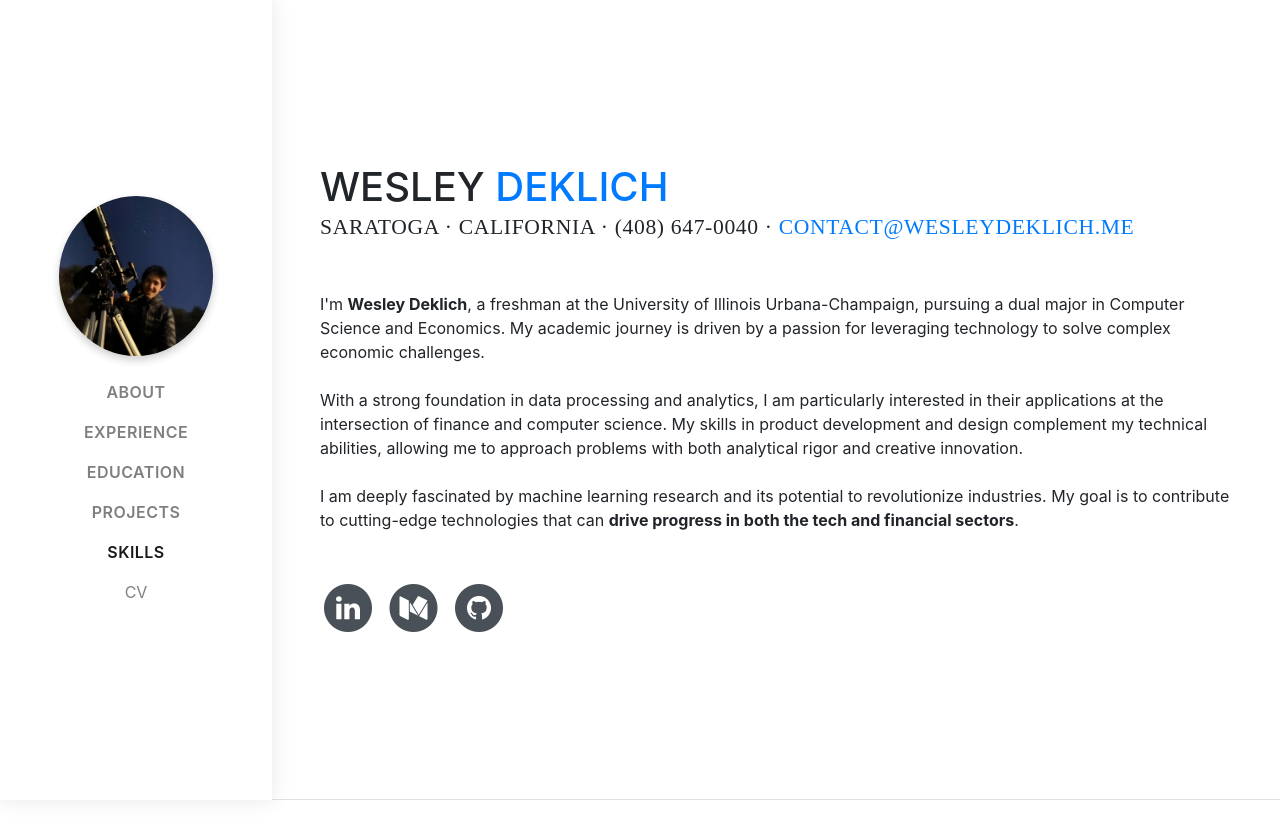
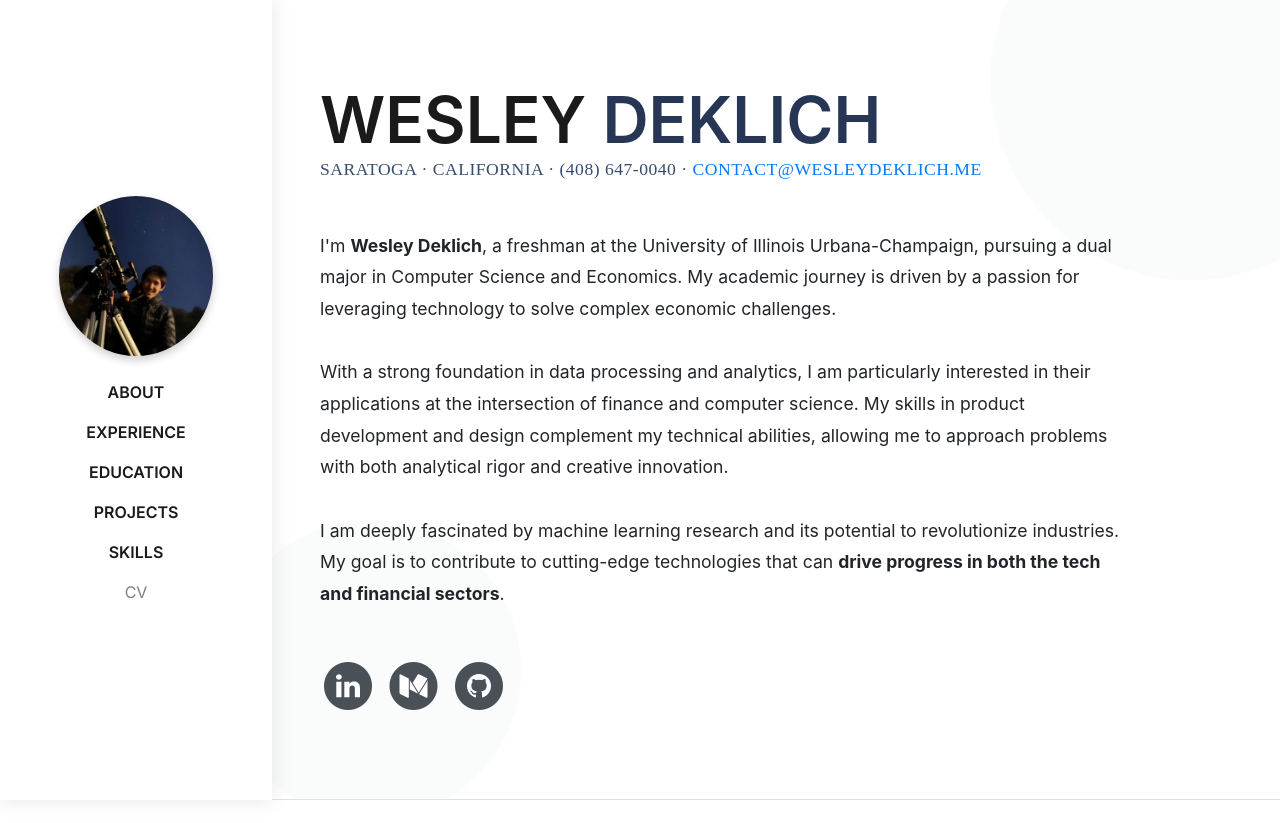
Before and after one commit to Wesley3141/cv, a website with bundled scripts: page index.html in a window 1280 px wide. Shown: the top 823 px of the page. Built offline with nearby package versions, Linux system fonts and the light colour scheme; a web font is replaced by a local one.

Commit message:
Update main.css

```diff
--- a/css/main.css
+++ b/css/main.css
@@ -1,12 +1,17 @@
 :root {
-    --bg-color: #f8f7f3; /* Cream background */
-    --text-color: #333333; /* Dark gray text */
-    --accent-color: #2c4a3e; /* Dark forest green accent */
-    --hover-color: #3e6859; /* Lighter forest green for hover */
+    --bg-color: #ffffff; /* Clean white background */
+    --text-color: #1a1a1a; /* Almost black text */
+    --accent-color: #273655; /* Sleek dark blue */
+    --hover-color: #364b6e; /* Slightly lighter blue for hover */
+    --light-gray: #f8f9fa; /* Light gray for sections */
+    --border-color: #e9ecef; /* Light gray for borders */
+}
+
+body, h1, h2, h3, h4, h5, h6, .subheading, button, input, textarea, .nav-link {
+    font-family: 'Inter', -apple-system, BlinkMacSystemFont, sans-serif;
 }
 
 body {
-    font-family: 'Inter', sans-serif;
     background-color: var(--bg-color);
     color: var(--text-color);
     line-height: 1.6;
@@ -14,8 +19,7 @@ body {
 }
 
 h1, h2, h3, h4, h5, h6 {
-    font-family: 'Inter', sans-serif;
-    font-weight: 300;
+    font-weight: 400;
     color: var(--text-color);
     text-transform: none;
 }
@@ -30,31 +34,29 @@ h2 {
 }
 
 .subheading {
-    font-family: 'Inter', sans-serif;
     font-size: 1rem;
     font-weight: 300;
     text-transform: none;
     letter-spacing: 0.03em;
+    color: var(--hover-color);
 }
 
 a {
     color: var(--accent-color);
-    transition: color 0.3s ease, transform 0.3s ease;
+    text-decoration: none;
+    transition: color 0.2s ease, transform 0.2s ease;
 }
 
-a:hover, a:focus, a:active {
+a:hover {
     color: var(--hover-color);
-    transform: translateY(-2px);
 }
 
 .list-social-icons a {
-    color: var(--text-color);
-    transition: color 0.3s ease, transform 0.3s ease;
+    color: var(--accent-color);
 }
 
 .list-social-icons a:hover {
-    color: var(--accent-color);
-    transform: scale(1.1);
+    color: var(--hover-color);
 }
 
 .list-icons {
@@ -72,7 +74,7 @@ a:hover, a:focus, a:active {
 
 #sideNav {
     background-color: var(--bg-color);
-    box-shadow: 0 0 15px rgba(0,0,0,0.05);
+    box-shadow: 0 0 20px rgba(0,0,0,0.05);
     transition: box-shadow 0.3s ease;
 }
 
@@ -81,15 +83,12 @@ a:hover, a:focus, a:active {
 }
 
 #sideNav .navbar-nav .nav-item .nav-link {
-    font-weight: 300;
-    text-transform: none;
-    letter-spacing: 0.03em;
-    transition: color 0.3s ease, padding-left 0.3s ease;
+    font-weight: 400;
+    color: var(--text-color);
 }
 
 #sideNav .navbar-nav .nav-item .nav-link:hover {
     color: var(--accent-color);
-    padding-left: 5px;
 }
 
 @media (min-width: 992px) {
@@ -114,14 +113,14 @@ a:hover, a:focus, a:active {
 }
 
 section.resume-section {
-    border-bottom: 1px solid #e0e0e0;
+    border-bottom: 1px solid var(--border-color);
     padding-top: 3rem !important;
     padding-bottom: 3rem !important;
     transition: background-color 0.3s ease;
 }
 
 section.resume-section:hover {
-    background-color: rgba(0,0,0,0.02);
+    background-color: var(--light-gray);
 }
 
 @media (min-width: 768px) {
@@ -146,22 +145,24 @@ section.resume-section:hover {
 /* Hover effects */
 .resume-item {
     transition: transform 0.3s ease, box-shadow 0.3s ease;
+    padding: 1.5rem;
+    border-radius: 4px;
 }
 
 .resume-item:hover {
-    transform: translateY(-5px);
-    box-shadow: 0 5px 15px rgba(0,0,0,0.1);
+    border-left: 3px solid var(--accent-color);
+    background-color: var(--light-gray);
 }
 
 /* Modern, minimal styling for buttons and form elements */
 button, input[type="submit"] {
     background-color: var(--accent-color);
-    color: var(--bg-color);
+    color: white;
     border: none;
-    padding: 10px 20px;
-    font-family: 'Inter', sans-serif;
+    padding: 0.75rem 1.5rem;
+    border-radius: 4px;
     font-size: 0.9rem;
-    font-weight: 300;
+    font-weight: 500;
     cursor: pointer;
     transition: background-color 0.3s ease, transform 0.3s ease;
 }
@@ -174,7 +175,6 @@ button:hover, input[type="submit"]:hover {
 input[type="text"], input[type="email"], textarea {
     border: 1px solid #e0e0e0;
     padding: 10px;
-    font-family: 'Inter', sans-serif;
     font-size: 0.9rem;
     font-weight: 300;
     transition: border-color 0.3s ease, box-shadow 0.3s ease;
@@ -182,6 +182,190 @@ input[type="text"], input[type="email"], textarea {
 
 input[type="text"]:focus, input[type="email"]:focus, textarea:focus {
     border-color: var(--accent-color);
-    outline: none;
-    box-shadow: 0 0 5px rgba(44, 74, 62, 0.2);
+    box-shadow: 0 0 5px rgba(39, 54, 85, 0.2);
 }
+
+/* Update profile image styling */
+.img-profile {
+    border: 2px solid var(--border-color);
+    transition: transform 0.3s ease, box-shadow 0.3s ease;
+}
+
+.img-profile:hover {
+    transform: scale(1.02);
+    box-shadow: 0 5px 15px rgba(0,0,0,0.1);
+}
+
+/* Update button styling */
+button, .btn {
+    background-color: var(--accent-color);
+    color: white;
+    border: none;
+    padding: 0.75rem 1.5rem;
+    border-radius: 4px;
+    transition: background-color 0.3s ease, transform 0.3s ease;
+}
+
+button:hover, .btn:hover {
+    background-color: var(--hover-color);
+    transform: translateY(-2px);
+}
+
+/* Add new styles for the main section */
+#about {
+    min-height: 100vh;
+    display: flex;
+    align-items: center;
+    padding: 4rem 3rem;
+    position: relative;
+    overflow: hidden;
+}
+
+/* Name styling */
+#about h1 {
+    font-size: 4rem;
+    font-weight: 600;
+    margin-bottom: 1.5rem;
+    line-height: 1.1;
+    color: var(--text-color);
+    animation: none; /* Remove fade animation */
+    opacity: 1; /* Keep fully visible */
+    transform: none; /* Remove transform */
+}
+
+#about h1 .text-primary {
+    color: var(--accent-color) !important;
+    transition: color 0.3s ease;
+}
+
+#about h1 .text-primary:hover {
+    color: var(--hover-color) !important;
+}
+
+/* Subtitle styling - keep the subtle animation for this */
+#about .subheading {
+    font-size: 1.1rem;
+    letter-spacing: 0.5px;
+    margin-bottom: 2rem;
+    opacity: 0;
+    transform: translateY(10px);
+    animation: fadeUpIn 0.6s ease forwards 0.1s;
+}
+
+/* Main text content */
+#about p {
+    font-size: 1.1rem;
+    line-height: 1.8;
+    max-width: 800px;
+    margin-bottom: 3rem;
+    opacity: 0;
+    transform: translateY(20px);
+    animation: fadeUpIn 0.8s ease forwards 0.4s;
+}
+
+/* Social icons container */
+.list-social-icons {
+    margin-top: 2rem;
+    opacity: 0;
+    transform: translateY(20px);
+    animation: fadeUpIn 0.8s ease forwards 0.6s;
+}
+
+/* Individual social icons */
+.list-social-icons .list-inline-item {
+    margin-right: 1.5rem;
+    transform: scale(1);
+    transition: transform 0.3s ease;
+}
+
+.list-social-icons .list-inline-item:hover {
+    transform: scale(1.1);
+}
+
+/* Floating background elements */
+.background-element {
+    position: absolute;
+    border-radius: 50%;
+    background: var(--accent-color);
+    opacity: 0.02;
+    z-index: -1;
+}
+
+.element-1 {
+    width: 400px;
+    height: 400px;
+    top: -100px;
+    right: -100px;
+    animation: float 20s infinite ease-in-out;
+}
+
+.element-2 {
+    width: 300px;
+    height: 300px;
+    bottom: -50px;
+    left: -50px;
+    animation: float 15s infinite ease-in-out reverse;
+}
+
+/* Animations */
+@keyframes fadeUpIn {
+    from {
+        opacity: 0.5;
+        transform: translateY(10px);
+    }
+    to {
+        opacity: 1;
+        transform: translateY(0);
+    }
+}
+
+@keyframes float {
+    0%, 100% {
+        transform: translate(0, 0);
+    }
+    25% {
+        transform: translate(15px, -15px);
+    }
+    50% {
+        transform: translate(0, -30px);
+    }
+    75% {
+        transform: translate(-15px, -15px);
+    }
+}
+
+/* Responsive adjustments */
+@media (max-width: 768px) {
+    #about {
+        padding: 2rem;
+    }
+
+    #about h1 {
+        font-size: 3rem;
+    }
+
+    #about p {
+        font-size: 1rem;
+        line-height: 1.6;
+    }
+}
+
+/* Smooth scroll behavior */
+html {
+    scroll-behavior: smooth;
+}
+
+/* Remove the gradient overlay from sections */
+.resume-section::before {
+    display: none; /* Remove the gradient overlay */
+}
+
+/* Make floating elements more subtle */
+.background-element {
+    opacity: 0.02;
+}
+
+/* Adjust spacing for better visual hierarchy */
+#about .my-auto {
+    margin-top: -2rem;
+}
```
